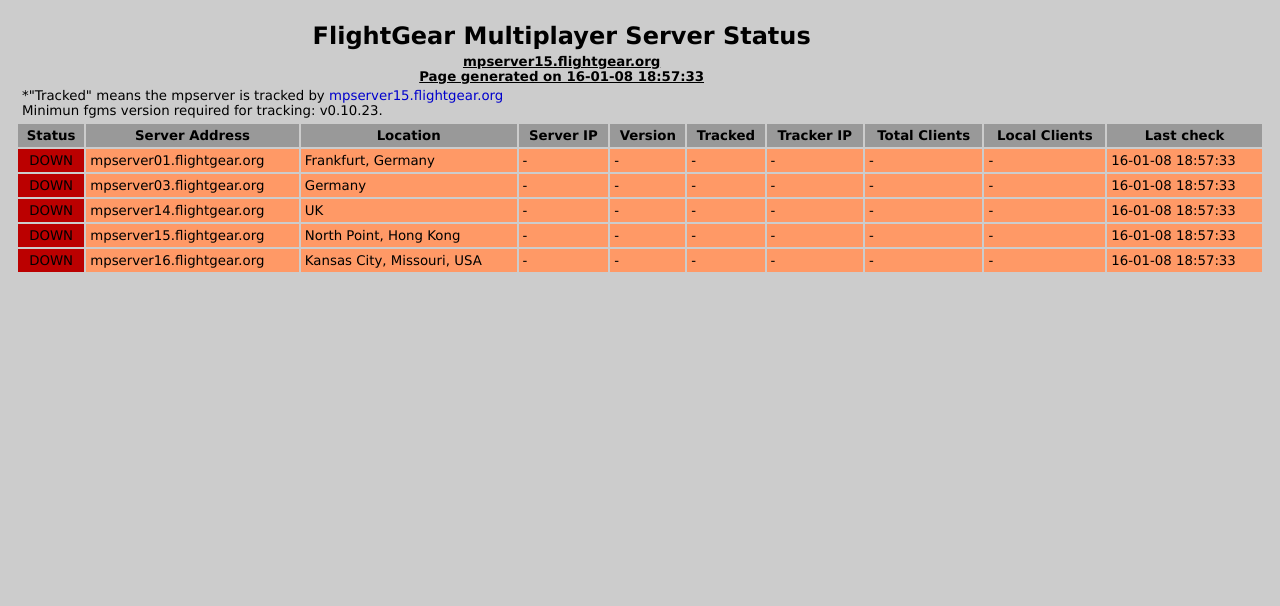
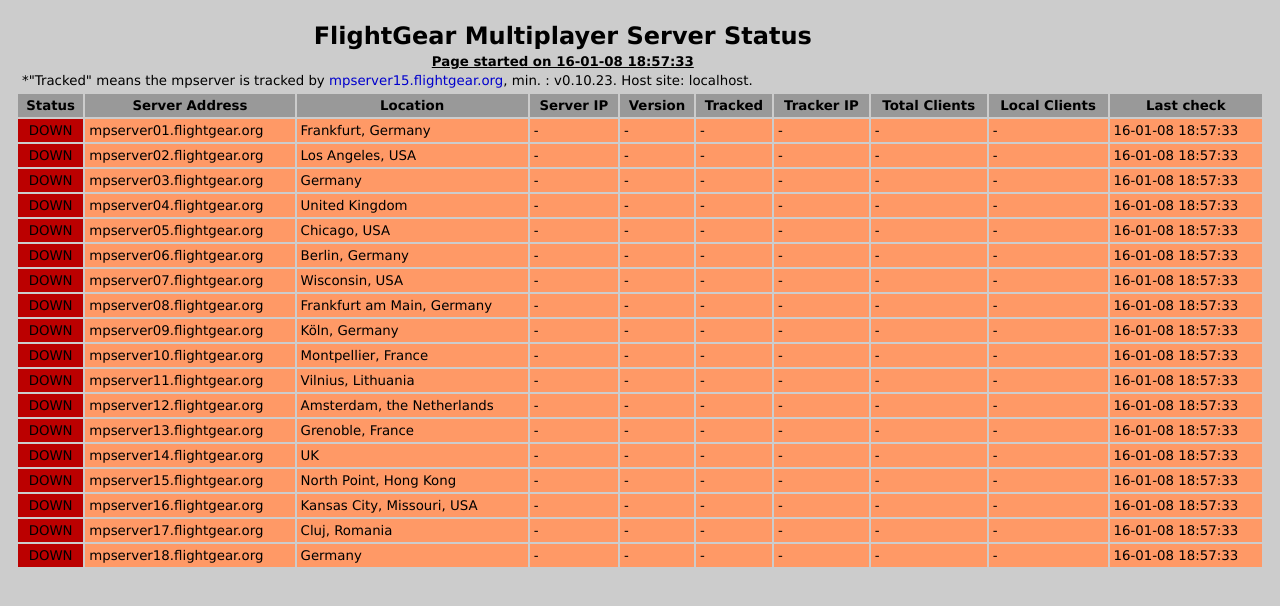
Before and after one commit to FlightGear/fgtracker, a PHP site: page / in a window 1280 px wide. Shown: the top 606 px of the page. Run offline with PHP 8.4, Linux system fonts and the light colour scheme; data that the repository does not hold is empty.

Commit message:
Suggestions for web status page

```diff
--- a/web/mpserverstatus/_fgms_conf.php
+++ b/web/mpserverstatus/_fgms_conf.php
@@ -1,4 +1,9 @@
 <?php
+
+/* #############################################################
+   Set this to your site hosting this status info... thanks...
+   #############################################################  */
+$host_site = "localhost";
 
 /* Set these variables to match your local fgms instance
 $fgms_path = "/usr/local/sbin/fgms";
@@ -17,21 +22,21 @@
 		"port"	=> "5001",
 		"loc"	=> "Frankfurt, Germany",
 		"force_untracked" =>false
-	),/*
+	),
 	"mpserver02" => array(
 		"short"	=> "mpserver02",
 		"long"	=> "mpserver02.flightgear.org",
 		"port"	=> "5001",
 		"loc"	=> "Los Angeles, USA",
 		"force_untracked" =>false
-	),*/
+	),
 	"mpserver03" => array(
 		"short"	=> "mpserver03",
 		"long"	=> "mpserver03.flightgear.org",
 		"port"	=> "5001",
 		"loc"	=> "Germany",
 		"force_untracked" =>false
-	),/*
+	),
 	"mpserver04" => array(
 		"short"	=> "mpserver04",
 		"long"	=> "mpserver04.flightgear.org",
@@ -101,7 +106,7 @@
 		"port"	=> "5001",
 		"loc"	=> "Grenoble, France",
 		"force_untracked" =>false
-	),*/
+	),
 	"mpserver14" => array(
 		"short"	=> "mpserver14",
 		"long"	=> "mpserver14.flightgear.org",
@@ -122,7 +127,7 @@
 		"port"	=> "5001",
 		"loc"	=> "Kansas City, Missouri, USA ",
 		"force_untracked" =>false
-	)/*,
+	),
 	"mpserver17" => array(
 		"short"	=> "mpserver17",
 		"long"	=> "mpserver17.flightgear.org",
@@ -136,7 +141,7 @@
 		"port"	=> "5001",
 		"loc"	=> "Germany",
 		"force_untracked" =>false
-	)*/
+	)
 );
 
 ?>
--- a/web/mpserverstatus/index.php
+++ b/web/mpserverstatus/index.php
@@ -59,7 +59,7 @@
   <script type="text/javascript">
     function check_mpservers() { $ONLOAD
     }
-	setInterval('check_mpservers()',15000);
+	setInterval('check_mpservers()',60000);
   </script>
 </head>
 
@@ -71,11 +71,12 @@
 					FlightGear Multiplayer Server Status<br />
 				</div>
 				<div class="title">
-					mpserver15.flightgear.org<br />Page generated on
+                Page started on
 HEAD;
 $HEAD .= date("y-m-d G:i:s").'<br />
 				</div>
-				*"Tracked" means the mpserver is tracked by <a href="http://mpserver15.flightgear.org">mpserver15.flightgear.org</a><br /> Minimun fgms version required for tracking: v0.10.'.$min_subversion.'.
+				*"Tracked" means the mpserver is tracked by <a href="http://mpserver15.flightgear.org">mpserver15.flightgear.org</a>, min. : v0.10.'.$min_subversion.'.
+                Host site: '.$host_site.'.
 			</td>
 		</tr>
 		<tr class="header">
```
Also changed, not shown: web/mpserverstatus/README.md (added).
